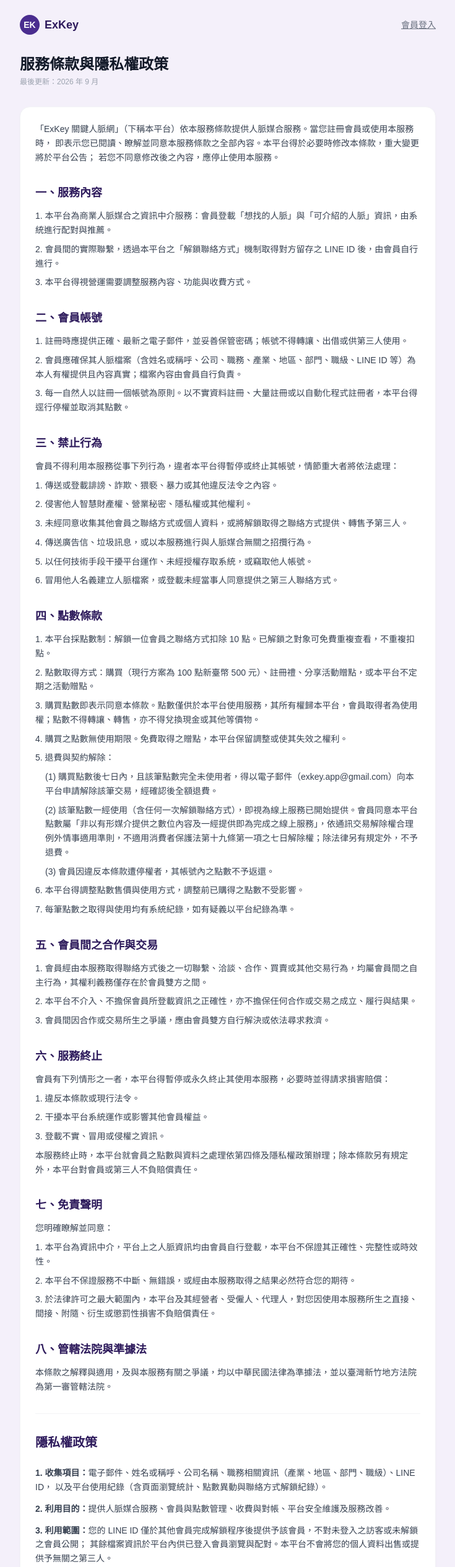
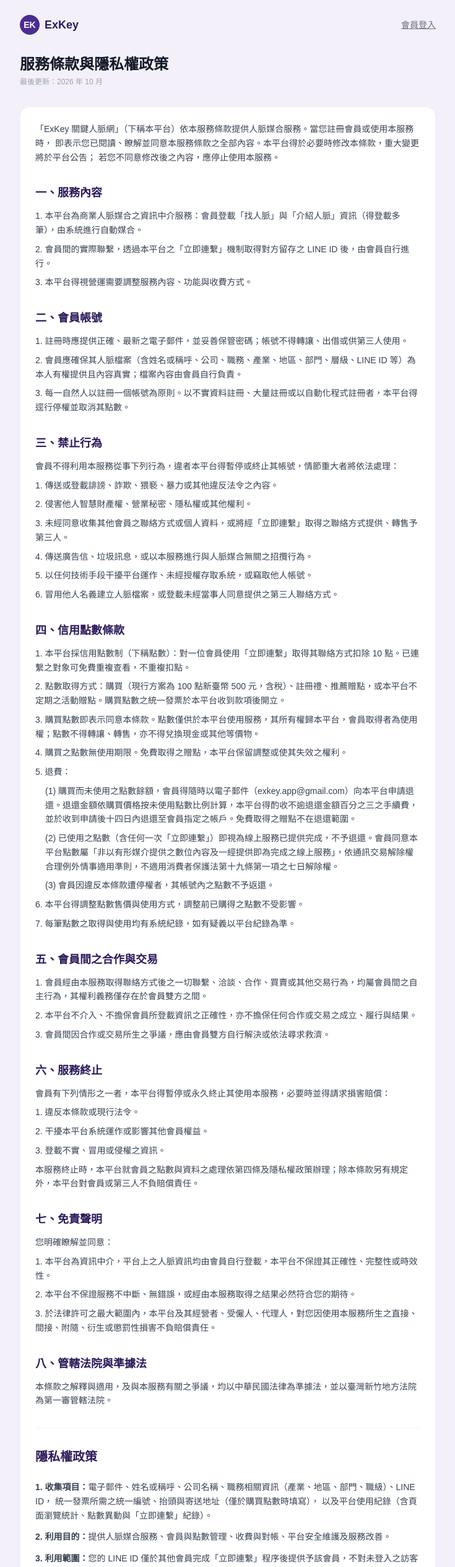
Before and after one commit to exkeyapp-lab/exkey-app, a Next.js app: page /terms in a window 1280 px wide. Shown: the top 2528 px of the page at 62% size, without its empty margins (272-1007 px from the left). Built offline with nearby package versions, Linux system fonts and the light colour scheme; no server answers.

Commit message:
Update page.tsx
更新

```diff
--- a/app/terms/page.tsx
+++ b/app/terms/page.tsx
@@ -30,7 +30,7 @@ export default function Terms() {
         </div>
 
         <h1 className="text-2xl font-bold text-gray-900 mb-1">服務條款與隱私權政策</h1>
-        <p className="text-xs text-gray-400 mb-8">最後更新：2026 年 9 月</p>
+        <p className="text-xs text-gray-400 mb-8">最後更新：2026 年 10 月</p>
 
         <div className="bg-white rounded-2xl border border-gray-100 p-6 shadow-sm">
           <p className="text-sm text-gray-700 leading-relaxed mb-8">
@@ -40,14 +40,14 @@ export default function Terms() {
           </p>
 
           <Section title="一、服務內容">
-            <p>1. 本平台為商業人脈媒合之資訊中介服務：會員登載「想找的人脈」與「可介紹的人脈」資訊，由系統進行配對與推薦。</p>
-            <p>2. 會員間的實際聯繫，透過本平台之「解鎖聯絡方式」機制取得對方留存之 LINE ID 後，由會員自行進行。</p>
+            <p>1. 本平台為商業人脈媒合之資訊中介服務：會員登載「找人脈」與「介紹人脈」資訊（得登載多筆），由系統進行自動媒合。</p>
+            <p>2. 會員間的實際聯繫，透過本平台之「立即連繫」機制取得對方留存之 LINE ID 後，由會員自行進行。</p>
             <p>3. 本平台得視營運需要調整服務內容、功能與收費方式。</p>
           </Section>
 
           <Section title="二、會員帳號">
             <p>1. 註冊時應提供正確、最新之電子郵件，並妥善保管密碼；帳號不得轉讓、出借或供第三人使用。</p>
-            <p>2. 會員應確保其人脈檔案（含姓名或稱呼、公司、職務、產業、地區、部門、職級、LINE ID 等）為本人有權提供且內容真實；檔案內容由會員自行負責。</p>
+            <p>2. 會員應確保其人脈檔案（含姓名或稱呼、公司、職務、產業、地區、部門、層級、LINE ID 等）為本人有權提供且內容真實；檔案內容由會員自行負責。</p>
             <p>3. 每一自然人以註冊一個帳號為原則。以不實資料註冊、大量註冊或以自動化程式註冊者，本平台得逕行停權並取消其點數。</p>
           </Section>
 
@@ -55,23 +55,23 @@ export default function Terms() {
             <p>會員不得利用本服務從事下列行為，違者本平台得暫停或終止其帳號，情節重大者將依法處理：</p>
             <p>1. 傳送或登載誹謗、詐欺、猥褻、暴力或其他違反法令之內容。</p>
             <p>2. 侵害他人智慧財產權、營業秘密、隱私權或其他權利。</p>
-            <p>3. 未經同意收集其他會員之聯絡方式或個人資料，或將解鎖取得之聯絡方式提供、轉售予第三人。</p>
+            <p>3. 未經同意收集其他會員之聯絡方式或個人資料，或將經「立即連繫」取得之聯絡方式提供、轉售予第三人。</p>
             <p>4. 傳送廣告信、垃圾訊息，或以本服務進行與人脈媒合無關之招攬行為。</p>
             <p>5. 以任何技術手段干擾平台運作、未經授權存取系統，或竊取他人帳號。</p>
             <p>6. 冒用他人名義建立人脈檔案，或登載未經當事人同意提供之第三人聯絡方式。</p>
           </Section>
 
-          <Section title="四、點數條款">
-            <p>1. 本平台採點數制：解鎖一位會員之聯絡方式扣除 10 點。已解鎖之對象可免費重複查看，不重複扣點。</p>
-            <p>2. 點數取得方式：購買（現行方案為 100 點新臺幣 500 元）、註冊禮、分享活動贈點，或本平台不定期之活動贈點。</p>
+          <Section title="四、信用點數條款">
+            <p>1. 本平台採信用點數制（下稱點數）：對一位會員使用「立即連繫」取得其聯絡方式扣除 10 點。已連繫之對象可免費重複查看，不重複扣點。</p>
+            <p>2. 點數取得方式：購買（現行方案為 100 點新臺幣 500 元，含稅）、註冊禮、推薦贈點，或本平台不定期之活動贈點。購買點數之統一發票於本平台收到款項後開立。</p>
             <p>3. 購買點數即表示同意本條款。點數僅供於本平台使用服務，其所有權歸本平台，會員取得者為使用權；點數不得轉讓、轉售，亦不得兌換現金或其他等價物。</p>
             <p>4. 購買之點數無使用期限。免費取得之贈點，本平台保留調整或使其失效之權利。</p>
-            <p>5. 退費與契約解除：</p>
+            <p>5. 退費：</p>
             <p className="pl-4">
-              (1) 購買點數後七日內，且該筆點數完全未使用者，得以電子郵件（exkey.app@gmail.com）向本平台申請解除該筆交易，經確認後全額退費。
+              (1) 購買而未使用之點數餘額，會員得隨時以電子郵件（exkey.app@gmail.com）向本平台申請退還。退還金額依購買價格按未使用點數比例計算，本平台得酌收不逾退還金額百分之三之手續費，並於收到申請後十四日內退還至會員指定之帳戶。免費取得之贈點不在退還範圍。
             </p>
             <p className="pl-4">
-              (2) 該筆點數一經使用（含任何一次解鎖聯絡方式），即視為線上服務已開始提供。會員同意本平台點數屬「非以有形媒介提供之數位內容及一經提供即為完成之線上服務」，依通訊交易解除權合理例外情事適用準則，不適用消費者保護法第十九條第一項之七日解除權；除法律另有規定外，不予退費。
+              (2) 已使用之點數（含任何一次「立即連繫」）即視為線上服務已提供完成，不予退還。會員同意本平台點數屬「非以有形媒介提供之數位內容及一經提供即為完成之線上服務」，依通訊交易解除權合理例外情事適用準則，不適用消費者保護法第十九條第一項之七日解除權。
             </p>
             <p className="pl-4">(3) 會員因違反本條款遭停權者，其帳號內之點數不予返還。</p>
             <p>6. 本平台得調整點數售價與使用方式，調整前已購得之點數不受影響。</p>
@@ -110,7 +110,8 @@ export default function Terms() {
               <p>
                 <span className="font-semibold">1. 收集項目：</span>
                 電子郵件、姓名或稱呼、公司名稱、職務相關資訊（產業、地區、部門、職級）、LINE ID，
-                以及平台使用紀錄（含頁面瀏覽統計、點數異動與聯絡方式解鎖紀錄）。
+                統一發票所需之統一編號、抬頭與寄送地址（僅於購買點數時填寫），
+                以及平台使用紀錄（含頁面瀏覽統計、點數異動與「立即連繫」紀錄）。
               </p>
               <p>
                 <span className="font-semibold">2. 利用目的：</span>
@@ -118,7 +119,7 @@ export default function Terms() {
               </p>
               <p>
                 <span className="font-semibold">3. 利用範圍：</span>
-                您的 LINE ID 僅於其他會員完成解鎖程序後提供予該會員，不對未登入之訪客或未解鎖之會員公開；
+                您的 LINE ID 僅於其他會員完成「立即連繫」程序後提供予該會員，不對未登入之訪客或未連繫之會員公開；
                 其餘檔案資訊於平台內供已登入會員瀏覽與配對。本平台不會將您的個人資料出售或提供予無關之第三人。
               </p>
               <p>
@@ -132,7 +133,7 @@ export default function Terms() {
               </p>
               <p>
                 <span className="font-semibold">6. 資料保存：</span>
-                點數異動與解鎖紀錄為收費對帳及爭議處理之依據，於帳號刪除後仍保留法定必要期間；
+                點數異動、「立即連繫」紀錄與發票資料為收費對帳、稅務及爭議處理之依據，於帳號刪除後仍保留法定必要期間；
                 其餘資料於帳號刪除後於合理期間內刪除或去識別化。
               </p>
               <p>
```
